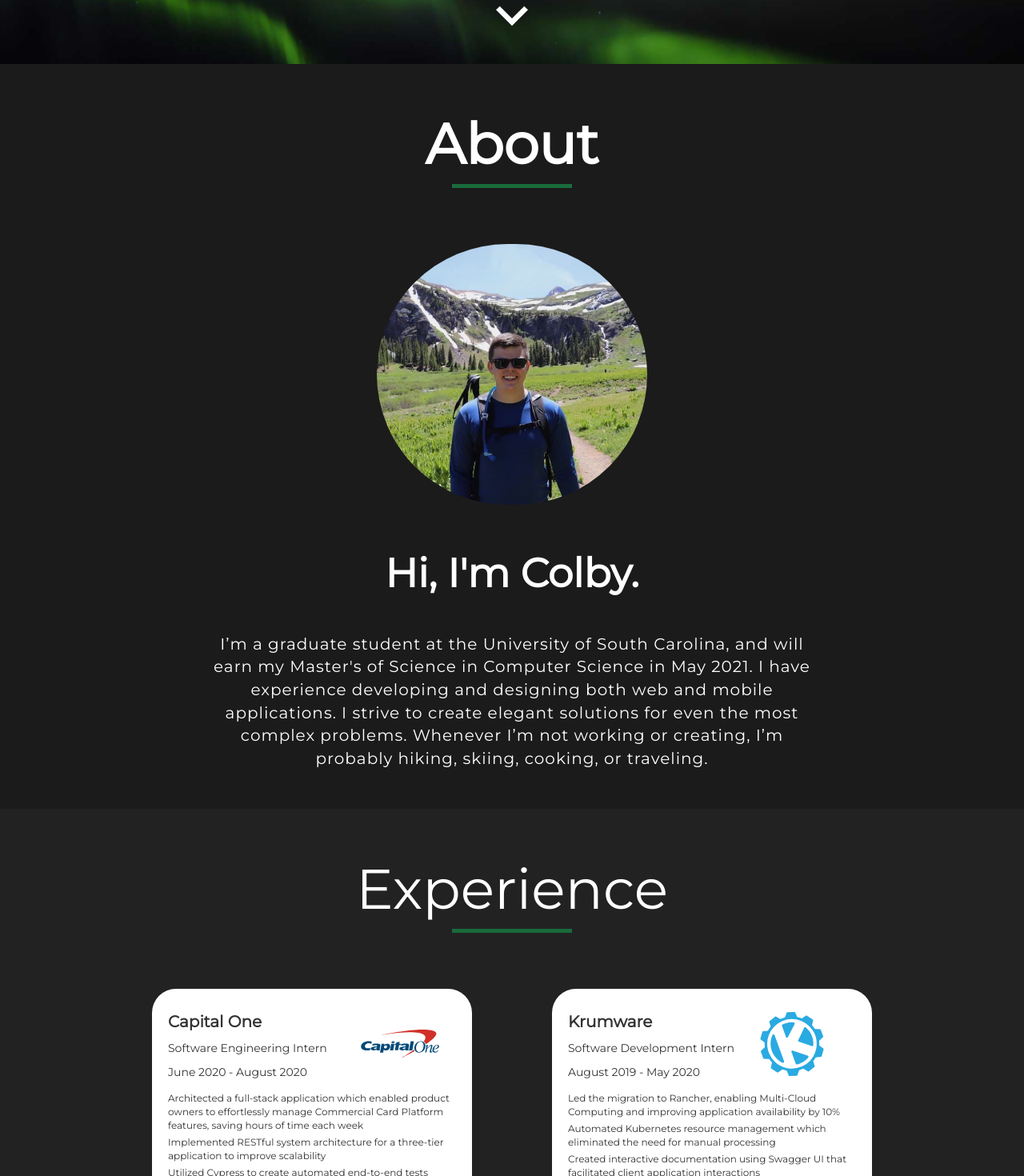
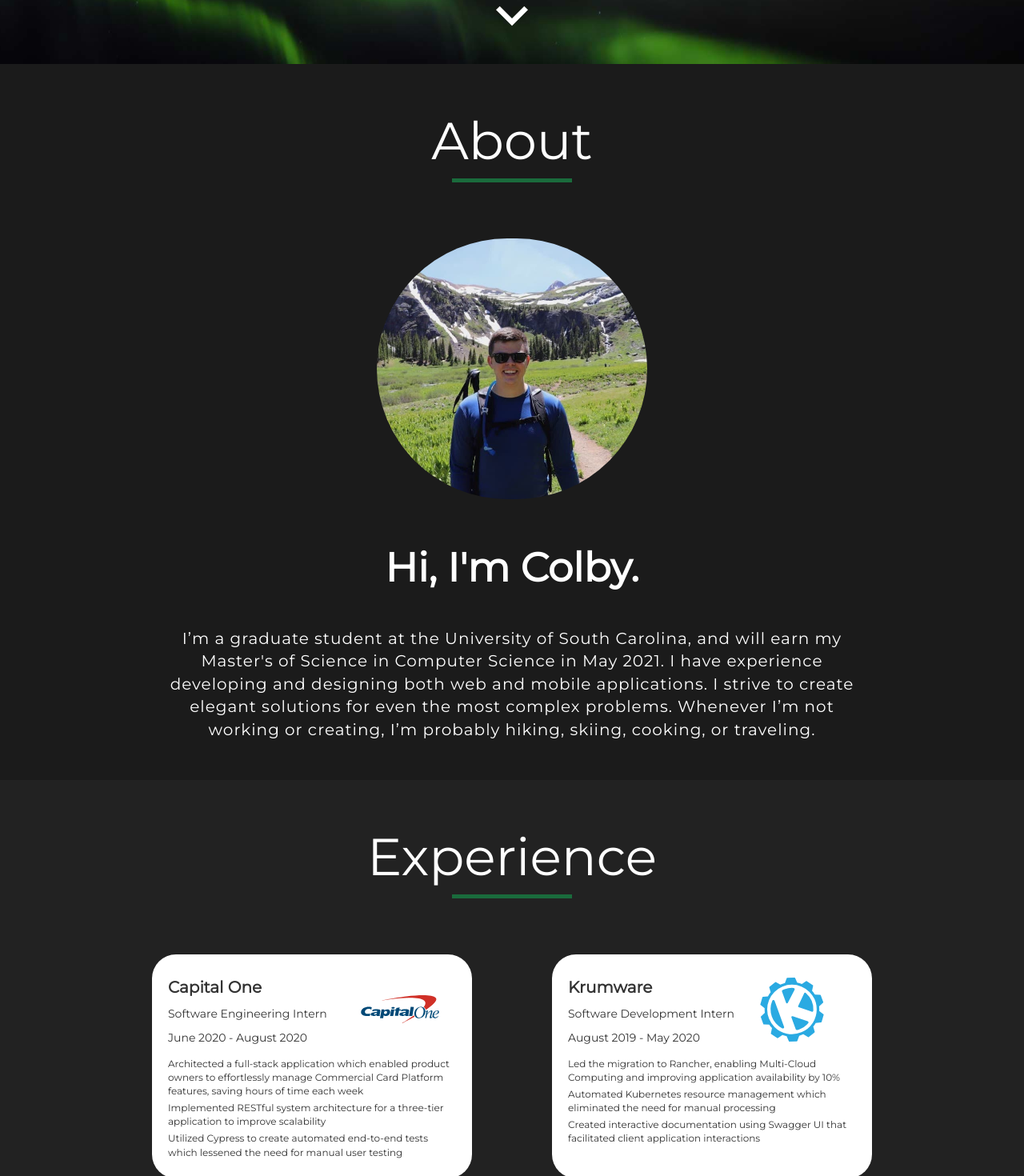
Before and after one commit to colbyhill21/PersonalWebsite, an Angular app: page / in a window 1280 px wide. Shown: the part 720-2190 px from the top of the page at 80% size. Built offline with nearby package versions, Linux system fonts and the light colour scheme.

Commit message:
Added global styles for section headers

```diff
--- a/src/app/app.component.html
+++ b/src/app/app.component.html
@@ -9,7 +9,7 @@
 			<!-- <li class="nav-item"><a class="nav-link nb" href="#skills-section" routerLinkActive="active-link-css" [routerLinkActiveOptions]="{exact: true}">Skills</a></li> -->
       <li class="nav-item"><a class="nav-link nb" href="about/#more-about-me" routerLinkActive="active-link-css" [routerLinkActiveOptions]="{exact: true}">About Me</a></li>
       <li class="nav-item"><a class="nav-link nb" href="https://medium.com/@colbyhill21" routerLinkActive="active-link-css" [routerLinkActiveOptions]="{exact: true}">Blog</a></li>
-			<li class="nav-item"><a class="nav-link nb" href="../assets/Colby-Hill-Resume-2020.pdf" download="Colby-Hill-Resume">Resume</a></li>
+			<li class="nav-item"><a class="nav-link nb" href="../assets/Colby-Hill-Resume-2020.pdf" download="Colby-Hill-Resume.pdf">Resume</a></li>
 		</ul>
 	</div>
 </nav>
--- a/src/app/components/Home/experience-section/experience-section.component.html
+++ b/src/app/components/Home/experience-section/experience-section.component.html
@@ -3,8 +3,9 @@
 
   <div style="height: 50px; padding: 0; margin: 0;" id="experience-section"></div>
   <div style="padding: 0 5%; justify-content: center; margin-bottom: 50px;">
-    <div style="color: white; font-family: Montserrat; font-size: 70px; font-weight: 500; text-align: center;">Experience</div>
-    <div style="background-color: #1a6b3c; height: 5px; width: 150px; margin: 0 auto;"></div>
+    <div class="headerFont" *ngIf="onDesktop">Experience</div>
+    <div class="headerFont" style="font-size: 55px;" *ngIf="!onDesktop">Experience</div>
+    <div class="headerUnderscore"></div>
   </div>
 
   <div *ngIf="onDesktop">
--- a/src/app/components/Home/intro-section/intro-section.component.html
+++ b/src/app/components/Home/intro-section/intro-section.component.html
@@ -1,8 +1,8 @@
 <div style="height: 50px; padding: 0; margin: 0; background-color: #1B1B1B;" id="about"></div>
 
 <div style="padding: 0 5%; justify-content: center; margin-bottom: 70px;">
-  <div style="color: white; font-family: Montserrat; font-size: 70px; font-weight: 700; text-align: center;">About</div>
-  <div style="background-color: #1a6b3c; height: 5px; width: 150px; margin: 0 auto;"></div>
+  <div class="headerFont">About</div>
+  <div class="headerUnderscore"></div>
 </div>
 
 
@@ -13,7 +13,7 @@
 <div style="color: white; font-family: Montserrat; font-size: 50px; font-weight: 600; text-align: center;">
   Hi, I'm Colby.
 </div>
-<p style="color: white; font-family: Montserrat; padding: 3% 20%; font-weight: 400; font-size: 20px; letter-spacing: 1px; text-align: center;">
+<p style="color: white; font-family: Montserrat; padding: 3% 15%; font-weight: 400; font-size: 20px; letter-spacing: 1px; text-align: center;">
   I’m a graduate student at the University of South Carolina, and will earn my Master's of Science in Computer Science in May 2021.
   I have experience developing and designing both web and mobile applications.
   I strive to create elegant solutions for even the most complex problems.
--- a/src/styles.css
+++ b/src/styles.css
@@ -1,4 +1,19 @@
 /* You can add global styles to this file, and also import other style files */
 
 html, body { height: 100%; }
-body { margin: 0; font-family: Roboto, "Helvetica Neue", sans-serif; }
+body { margin: 0; font-family: "Montserrat", sans-serif; }
+
+.headerFont {
+    color: white;
+    font-family: Montserrat;
+    font-size: 65px;
+    font-weight: 500;
+    text-align: center;
+}
+
+.headerUnderscore {
+    background-color: #1a6b3c;
+    height: 5px;
+    width: 150px;
+    margin: 0 auto;
+}
```
